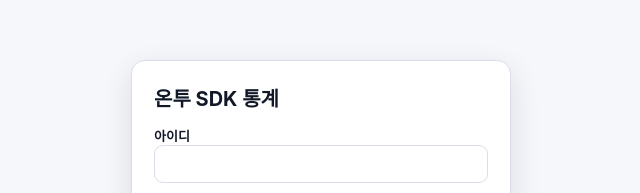
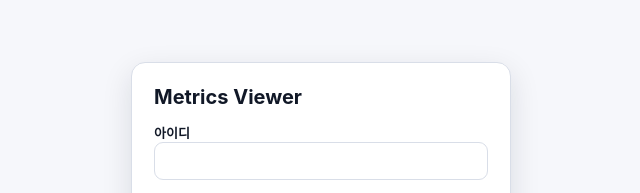
Before and after one commit to vstscode/daily-metrics-viewer, a plain HTML site: page index.html in a window 1280 px wide. Shown: the part 191-384 px from the top of the page, 319-959 px from the left. Drawn offline with nearby package versions, Linux system fonts and the light colour scheme.

Commit message:
Neutralize public page labels

```diff
--- a/index.html
+++ b/index.html
@@ -3,7 +3,7 @@
 <head>
   <meta charset="utf-8" />
   <meta name="viewport" content="width=device-width, initial-scale=1" />
-  <title>온투 SDK 외부채널 통계 입력기 - 외부 DB</title>
+  <title>Daily Metrics Viewer</title>
   <script src="https://cdn.jsdelivr.net/npm/@supabase/supabase-js@2"></script>
   <style>
     :root {
@@ -133,7 +133,7 @@
 <body class="auth-locked">
 <div class="auth-screen">
   <form class="auth-panel" id="authForm">
-    <h2>온투 SDK 통계</h2>
+    <h2>Metrics Viewer</h2>
     <div class="auth-fields">
       <label>아이디<input id="authId" autocomplete="username"></label>
       <label>비밀번호<input id="authPw" type="password" autocomplete="current-password"></label>
@@ -143,7 +143,7 @@
   </form>
 </div>
 <header>
-  <h1>온투 SDK 외부채널 통계 입력기</h1>
+  <h1>Daily Metrics Viewer</h1>
 
 </header>
 
@@ -1256,7 +1256,7 @@ function rowsToImageBlob(rows){
       ctx.fillStyle = "#111827";
       ctx.font = titleFont;
       ctx.textBaseline = "middle";
-      ctx.fillText(`온투 SDK 외부채널 통계 · ${titleDate} 기준 D-5`, margin, margin + 14);
+      ctx.fillText(`Daily Metrics · ${titleDate} D-5`, margin, margin + 14);
 
       let x0 = margin;
       let y0 = margin + titleH;
```
Also changed, not shown: 1 other file.
